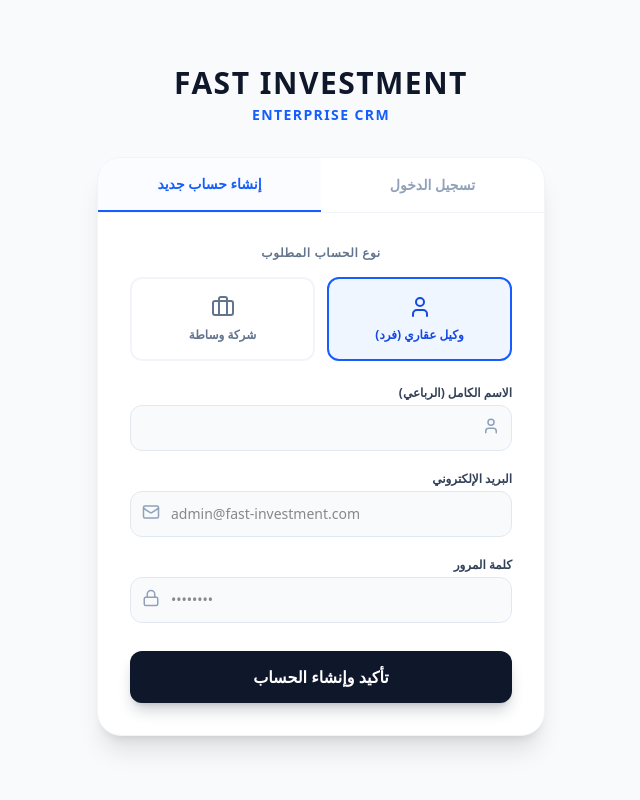
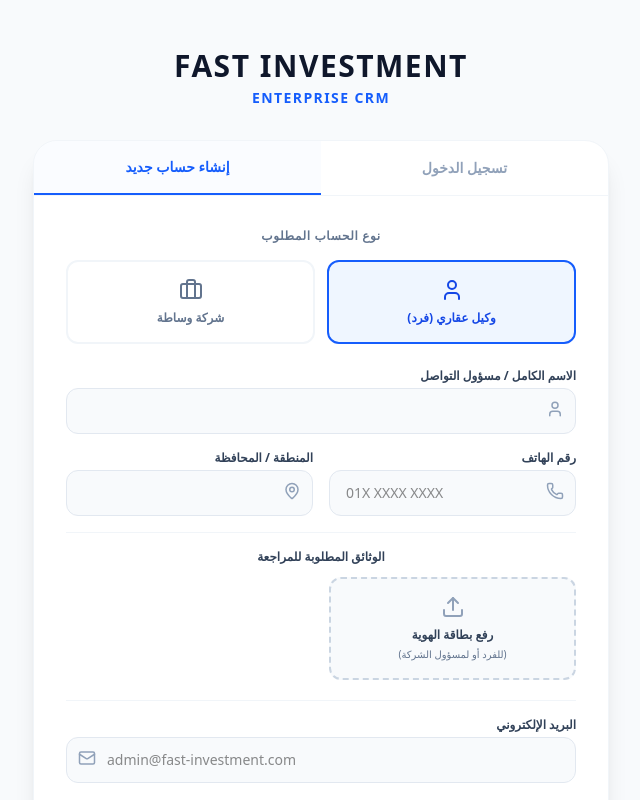
Before and after one commit to ehabalqadi001-lang/Real-estate-CRM-Manager-, a Next.js app: page /login in a window 1280 px wide. Both pictures are taken after a click on the button "إنشاء حساب جديد". Shown: the top 800 px of the page, without its empty margins (319-959 px from the left). Built offline with nearby package versions, Linux system fonts and the light colour scheme.

Commit message:
Feat: Update Registration Flow with Document Uploads and Extra Fields for Individuals/Companies

```diff
--- a/src/app/login/actions.ts
+++ b/src/app/login/actions.ts
@@ -15,16 +15,12 @@ export async function loginAction(formData: FormData) {
     { cookies: { getAll() { return cookieStore.getAll() } } }
   )
 
-  const { error } = await supabase.auth.signInWithPassword({
-    email,
-    password,
-  })
+  const { error } = await supabase.auth.signInWithPassword({ email, password })
 
   if (error) {
     return { success: false, message: 'فشل تسجيل الدخول', details: error.message }
   }
 
-  // التوجيه للوحة التحكم بعد النجاح
   redirect('/dashboard')
 }
 
@@ -32,8 +28,11 @@ export async function registerAction(formData: FormData) {
   const email = formData.get('email') as string
   const password = formData.get('password') as string
   const fullName = formData.get('fullName') as string
-  const accountType = formData.get('accountType') as string // 'individual' or 'company'
+  const accountType = formData.get('accountType') as string
   const companyName = formData.get('companyName') as string
+  const phone = formData.get('phone') as string
+  const region = formData.get('region') as string
+  const commercialRegNo = formData.get('commercialRegNo') as string
 
   const cookieStore = await cookies()
   const supabase = createServerClient(
@@ -42,7 +41,24 @@ export async function registerAction(formData: FormData) {
     { cookies: { getAll() { return cookieStore.getAll() } } }
   )
 
-  // تسجيل حساب جديد وحفظ البيانات الإضافية في الـ Metadata
+  // --- دالة مساعدة لرفع الملفات ---
+  async function uploadFile(fieldName: string, folder: string) {
+    const file = formData.get(fieldName) as File | null
+    if (file && file.size > 0) {
+      const fileExt = file.name.split('.').pop()
+      const filePath = `${folder}/${Date.now()}_${Math.random().toString(36).substring(7)}.${fileExt}`
+      const { data, error } = await supabase.storage.from('documents').upload(filePath, file)
+      if (data) return data.path
+      console.error('Upload error:', error)
+    }
+    return null
+  }
+
+  // رفع الملفات
+  const idDocumentUrl = await uploadFile('idDocument', 'ids')
+  const licenseDocumentUrl = accountType === 'company' ? await uploadFile('licenseDocument', 'licenses') : null
+
+  // إنشاء الحساب وحفظ كافة البيانات في الـ Metadata
   const { error } = await supabase.auth.signUp({
     email,
     password,
@@ -51,7 +67,13 @@ export async function registerAction(formData: FormData) {
         full_name: fullName,
         account_type: accountType,
         company_name: accountType === 'company' ? companyName : null,
-        role: accountType === 'company' ? 'company_admin' : 'agent', // منح دور مبدئي
+        role: accountType === 'company' ? 'company_admin' : 'agent',
+        status: 'pending',
+        phone,
+        region,
+        commercial_reg_no: commercialRegNo || null,
+        id_document_url: idDocumentUrl,
+        license_document_url: licenseDocumentUrl
       }
     }
   })
--- a/src/app/login/page.tsx
+++ b/src/app/login/page.tsx
@@ -2,14 +2,12 @@
 
 import { useState } from 'react'
 import { loginAction, registerAction } from './actions'
-import { AlertTriangle, Briefcase, User, Mail, Lock, Building } from 'lucide-react'
+import { AlertTriangle, Briefcase, User, Mail, Lock, Building, Phone, MapPin, Upload, FileText } from 'lucide-react'
 
 export default function LoginPage() {
   const [isLogin, setIsLogin] = useState(true)
-  const [accountType, setAccountType] = useState('individual') // individual | company
+  const [accountType, setAccountType] = useState('individual')
   const [loading, setLoading] = useState(false)
-
-  // حالة صائد الأخطاء
   const [errorState, setErrorState] = useState<{message: string, details: string} | null>(null)
 
   const handleSubmit = async (e: React.FormEvent<HTMLFormElement>) => {
@@ -27,7 +25,6 @@ export default function LoginPage() {
         result = await registerAction(formData)
       }
 
-      // إذا رجع بنتيجة (يعني هناك خطأ، لأن النجاح يقوم بعمل Redirect)
       if (result && !result.success) {
         setErrorState({ message: result.message, details: result.details })
       }
@@ -39,18 +36,16 @@ export default function LoginPage() {
   }
 
   return (
-    <div className="min-h-screen bg-slate-50 flex items-center justify-center p-4" dir="rtl">
-      <div className="max-w-md w-full">
+    <div className="min-h-screen bg-slate-50 flex items-center justify-center p-4 py-12" dir="rtl">
+      <div className="max-w-xl w-full">
 
-        {/* اللوجو */}
         <div className="text-center mb-8">
           <h1 className="text-3xl font-black text-slate-900 tracking-wider">FAST INVESTMENT</h1>
           <p className="text-sm font-bold text-blue-600 tracking-widest uppercase mt-1">Enterprise CRM</p>
         </div>
 
-        {/* صائد الأخطاء القياسي */}
         {errorState && (
-          <div className="mb-6 bg-white rounded-2xl border-2 border-red-50 p-6 text-center shadow-sm animate-in fade-in slide-in-from-top-4">
+          <div className="mb-6 bg-white rounded-2xl border-2 border-red-50 p-6 text-center shadow-sm animate-in fade-in">
             <div className="bg-red-50 w-12 h-12 rounded-full flex items-center justify-center mx-auto mb-3 text-red-500">
               <AlertTriangle size={24} />
             </div>
@@ -62,27 +57,13 @@ export default function LoginPage() {
         )}
 
         <div className="bg-white rounded-3xl shadow-xl border border-slate-100 overflow-hidden">
-          {/* أزرار التبديل (دخول / تسجيل) */}
           <div className="flex border-b border-slate-100">
-            <button
-              type="button"
-              onClick={() => { setIsLogin(true); setErrorState(null); }}
-              className={`flex-1 py-4 text-sm font-bold transition-colors ${isLogin ? 'text-blue-600 border-b-2 border-blue-600 bg-blue-50/30' : 'text-slate-400 hover:text-slate-600'}`}
-            >
-              تسجيل الدخول
-            </button>
-            <button
-              type="button"
-              onClick={() => { setIsLogin(false); setErrorState(null); }}
-              className={`flex-1 py-4 text-sm font-bold transition-colors ${!isLogin ? 'text-blue-600 border-b-2 border-blue-600 bg-blue-50/30' : 'text-slate-400 hover:text-slate-600'}`}
-            >
-              إنشاء حساب جديد
-            </button>
+            <button type="button" onClick={() => { setIsLogin(true); setErrorState(null); }} className={`flex-1 py-4 text-sm font-bold transition-colors ${isLogin ? 'text-blue-600 border-b-2 border-blue-600 bg-blue-50/30' : 'text-slate-400 hover:text-slate-600'}`}>تسجيل الدخول</button>
+            <button type="button" onClick={() => { setIsLogin(false); setErrorState(null); }} className={`flex-1 py-4 text-sm font-bold transition-colors ${!isLogin ? 'text-blue-600 border-b-2 border-blue-600 bg-blue-50/30' : 'text-slate-400 hover:text-slate-600'}`}>إنشاء حساب جديد</button>
           </div>
 
-          <form onSubmit={handleSubmit} className="p-8 space-y-5">
+          <form onSubmit={handleSubmit} className="p-8 space-y-5" encType="multipart/form-data">
 
-            {/* خيارات إنشاء الحساب (فقط في حالة التسجيل) */}
             {!isLogin && (
               <div className="space-y-4 mb-6 animate-in fade-in">
                 <label className="block text-xs font-bold text-slate-500 uppercase tracking-wider text-center">نوع الحساب المطلوب</label>
@@ -96,35 +77,86 @@ export default function LoginPage() {
                     <span className="text-xs font-bold">شركة وساطة</span>
                   </button>
                 </div>
-                {/* حقل إرسال نوع الحساب مع الفورم */}
                 <input type="hidden" name="accountType" value={accountType} />
               </div>
             )}
 
-            {/* الحقول الإضافية للتسجيل */}
+            {/* الحقول الإضافية للتسجيل (الاسم، الهاتف، المنطقة) */}
             {!isLogin && (
-              <div className="space-y-4 animate-in slide-in-from-bottom-2">
-                <div>
-                  <label className="block text-xs font-bold text-slate-700 mb-1">الاسم الكامل (الرباعي)</label>
+              <div className="grid grid-cols-1 md:grid-cols-2 gap-4 animate-in slide-in-from-bottom-2">
+                <div className="md:col-span-2">
+                  <label className="block text-xs font-bold text-slate-700 mb-1">الاسم الكامل / مسؤول التواصل</label>
                   <div className="relative">
                     <User className="absolute right-3 top-3 text-slate-400" size={18} />
                     <input name="fullName" required className="w-full pr-10 pl-4 py-3 border border-slate-200 rounded-xl focus:ring-2 focus:ring-blue-500 bg-slate-50 text-sm font-medium" />
                   </div>
                 </div>
 
+                <div>
+                  <label className="block text-xs font-bold text-slate-700 mb-1">رقم الهاتف</label>
+                  <div className="relative">
+                    <Phone className="absolute right-3 top-3 text-slate-400" size={18} />
+                    <input name="phone" required className="w-full pr-10 pl-4 py-3 border border-slate-200 rounded-xl focus:ring-2 focus:ring-blue-500 bg-slate-50 text-sm font-medium text-left" dir="ltr" placeholder="01X XXXX XXXX" />
+                  </div>
+                </div>
+
+                <div>
+                  <label className="block text-xs font-bold text-slate-700 mb-1">المنطقة / المحافظة</label>
+                  <div className="relative">
+                    <MapPin className="absolute right-3 top-3 text-slate-400" size={18} />
+                    <input name="region" required className="w-full pr-10 pl-4 py-3 border border-slate-200 rounded-xl focus:ring-2 focus:ring-blue-500 bg-slate-50 text-sm font-medium" />
+                  </div>
+                </div>
+
+                {/* حقول خاصة بالشركة فقط */}
                 {accountType === 'company' && (
-                  <div className="animate-in fade-in">
+                  <>
+                    <div>
                       <label className="block text-xs font-bold text-slate-700 mb-1">اسم الشركة (الرسمي)</label>
                       <div className="relative">
                         <Building className="absolute right-3 top-3 text-slate-400" size={18} />
                         <input name="companyName" required className="w-full pr-10 pl-4 py-3 border border-slate-200 rounded-xl focus:ring-2 focus:ring-blue-500 bg-slate-50 text-sm font-medium" />
                       </div>
                     </div>
+                    <div>
+                      <label className="block text-xs font-bold text-slate-700 mb-1">رقم السجل التجاري</label>
+                      <div className="relative">
+                        <FileText className="absolute right-3 top-3 text-slate-400" size={18} />
+                        <input name="commercialRegNo" required className="w-full pr-10 pl-4 py-3 border border-slate-200 rounded-xl focus:ring-2 focus:ring-blue-500 bg-slate-50 text-sm font-medium text-left" dir="ltr" />
+                      </div>
+                    </div>
+                  </>
                 )}
+
+                {/* قسم رفع المستندات (مطلوب للجميع) */}
+                <div className="md:col-span-2 pt-4 border-t border-slate-100">
+                  <label className="block text-xs font-bold text-slate-700 mb-3 uppercase text-center">الوثائق المطلوبة للمراجعة</label>
+                  <div className="grid grid-cols-1 md:grid-cols-2 gap-4">
+
+                    {/* بطاقة الهوية (للفرد وللشركة) */}
+                    <div className="relative border-2 border-dashed border-slate-300 rounded-xl p-4 text-center hover:border-blue-500 transition-colors bg-slate-50">
+                      <input type="file" name="idDocument" accept="image/*,.pdf" required className="absolute inset-0 w-full h-full opacity-0 cursor-pointer" />
+                      <Upload className="mx-auto text-slate-400 mb-2" size={24} />
+                      <p className="text-xs font-bold text-slate-700">رفع بطاقة الهوية</p>
+                      <p className="text-[10px] text-slate-500 mt-1">(للفرد أو لمسؤول الشركة)</p>
+                    </div>
+
+                    {/* السجل التجاري أو البطاقة الضريبية (للشركة فقط) */}
+                    {accountType === 'company' && (
+                      <div className="relative border-2 border-dashed border-slate-300 rounded-xl p-4 text-center hover:border-blue-500 transition-colors bg-slate-50">
+                        <input type="file" name="licenseDocument" accept="image/*,.pdf" required className="absolute inset-0 w-full h-full opacity-0 cursor-pointer" />
+                        <FileText className="mx-auto text-slate-400 mb-2" size={24} />
+                        <p className="text-xs font-bold text-slate-700">رفع السجل التجاري</p>
+                        <p className="text-[10px] text-slate-500 mt-1">(أو رخصة المزاولة)</p>
+                      </div>
+                    )}
+                  </div>
+                </div>
               </div>
             )}
 
-            {/* الحقول الأساسية (إيميل وباسورد) - تظهر دائماً */}
+            {/* الحقول الأساسية (تظهر دائماً) */}
+            <div className="pt-4 border-t border-slate-100 space-y-4">
               <div>
                 <label className="block text-xs font-bold text-slate-700 mb-1">البريد الإلكتروني</label>
                 <div className="relative">
@@ -140,12 +172,12 @@ export default function LoginPage() {
                   <input name="password" type="password" required className="w-full pl-10 pr-4 py-3 border border-slate-200 rounded-xl focus:ring-2 focus:ring-blue-500 bg-slate-50 text-sm font-medium text-left" dir="ltr" placeholder="••••••••" />
                 </div>
               </div>
+            </div>
 
-            <button type="submit" disabled={loading} className="w-full bg-slate-900 hover:bg-slate-800 text-white py-3.5 rounded-xl font-bold transition-all shadow-lg shadow-slate-900/20 disabled:bg-slate-400 mt-2">
-              {loading ? 'جاري المعالجة...' : (isLogin ? 'تسجيل الدخول' : 'تأكيد وإنشاء الحساب')}
+            <button type="submit" disabled={loading} className="w-full bg-slate-900 hover:bg-slate-800 text-white py-3.5 rounded-xl font-bold transition-all shadow-lg shadow-slate-900/20 disabled:bg-slate-400 mt-4">
+              {loading ? 'جاري المعالجة والرفع...' : (isLogin ? 'تسجيل الدخول' : 'تأكيد وإنشاء الحساب')}
             </button>
           </form>
-
         </div>
       </div>
     </div>
--- /dev/null
+++ b/src/app/pending-approval/page.tsx
@@ -0,0 +1,27 @@
+import { Clock, ShieldAlert, LogOut } from 'lucide-react'
+
+export default function PendingPage() {
+  return (
+    <div className="min-h-screen bg-slate-50 flex items-center justify-center p-4 text-center" dir="rtl">
+      <div className="max-w-md w-full bg-white p-10 rounded-3xl shadow-xl border border-slate-100">
+        <div className="bg-amber-50 w-20 h-20 rounded-full flex items-center justify-center mx-auto mb-6 text-amber-500 animate-pulse">
+          <Clock size={40} />
+        </div>
+        <h1 className="text-2xl font-black text-slate-900 mb-4">طلبك قيد المراجعة</h1>
+        <p className="text-slate-500 text-sm leading-relaxed mb-8">
+          شكراً لتسجيلك في منصة FAST INVESTMENT.
+          يتم الآن مراجعة بياناتك ووثائقك من قبل فريق الإدارة. ستصلك رسالة تأكيد فور تفعيل حسابك.
+        </p>
+        <div className="flex flex-col gap-3">
+          <div className="p-4 bg-slate-50 rounded-2xl text-xs text-slate-400 border border-slate-100 flex items-center gap-2">
+            <ShieldAlert size={16} /> مدة المراجعة المتوقعة: 24-48 ساعة عمل.
+          </div>
+          {/* زر تسجيل الخروج للعودة لاحقاً */}
+          <button className="mt-4 text-red-500 font-bold text-sm flex items-center justify-center gap-2">
+            <LogOut size={16} /> تسجيل الخروج
+          </button>
+        </div>
+      </div>
+    </div>
+  )
+}
--- a/src/middleware.ts
+++ b/src/middleware.ts
@@ -4,14 +4,14 @@ import { NextResponse, type NextRequest } from 'next/server'
 export async function middleware(request: NextRequest) {
   const pathname = request.nextUrl.pathname
 
-  // --- الطبقة الأولى: منطق الـ Proxy (الموجود سابقاً) ---
-  // إذا كان الطلب يتوافق مع مسارات الـ Proxy، قم بتنفيذه أولاً
+  // --- 1. طبقة الـ Proxy (الأولوية القصوى) ---
+  // إذا كان الطلب موجهاً لـ Proxy أو API خارجي، يتم تمريره فوراً دون فحص الصلاحيات
   if (pathname.startsWith('/api/proxy')) {
-    // ضع هنا منطق الـ Proxy الخاص بك (مثل التوجيه لـ Server خارجي)
-    // return NextResponse.rewrite(new URL('...', request.url))
+    // يمكنك هنا إضافة أي منطق خاص بـ rewrite إذا كنت تستخدم خادماً خارجياً
+    return NextResponse.next()
   }
 
-  // --- الطبقة الثانية: منطق Supabase والـ RBAC ---
+  // --- 2. تهيئة استجابة Supabase وتحديث الجلسة ---
   let supabaseResponse = NextResponse.next({
     request,
   })
@@ -35,32 +35,49 @@ export async function middleware(request: NextRequest) {
     }
   )
 
-  // جلب بيانات المستخدم وتأمين الصلاحيات
+  // تجديد الجلسة (Session Refresh)
   const { data: { user } } = await supabase.auth.getUser()
 
-  // 1. حماية مسارات الداشبورد
+  // --- 3. حماية مسارات الداشبورد (Authentication) ---
+  // إذا لم يسجل الدخول وحاول دخول أي صفحة إدارية، يتم طرده لصفحة الدخول
   if (!user && pathname.startsWith('/dashboard')) {
     return NextResponse.redirect(new URL('/login', request.url))
   }
 
   if (user) {
+    // جلب بيانات الحساب (الحالة والدور) من جدول Profiles
     const { data: profile } = await supabase
       .from('profiles')
-      .select('role')
+      .select('role, status')
       .eq('id', user.id)
       .single()
 
+    const status = profile?.status
     const role = profile?.role
 
-    // 2. حماية مسار الـ Admin (صلاحية Super Admin فقط)
+    // --- 4. حماية "منطقة الانتظار" (Approval System) ---
+    // إذا كان الحساب "قيد الانتظار" (Pending)، يمنع من دخول الداشبورد ويُوجه لصفحة التنبيه
+    if (status === 'pending' && pathname.startsWith('/dashboard')) {
+      return NextResponse.redirect(new URL('/pending-approval', request.url))
+    }
+
+    // إذا كان الحساب "مرفوض" (Rejected)، يتم توجيهه لصفحة الدخول مع رسالة خطأ
+    if (status === 'rejected' && pathname.startsWith('/dashboard')) {
+      return NextResponse.redirect(new URL('/login?error=account_rejected', request.url))
+    }
+
+    // --- 5. نظام الصلاحيات (RBAC Layer) ---
+    // حماية لوحة تحكم المنصة العليا (Super Admin فقط)
     if (pathname.startsWith('/admin') && role !== 'super_admin') {
       return NextResponse.redirect(new URL('/dashboard', request.url))
     }
 
-    // 3. حماية الإعدادات وإدارة الفريق (للمديرين فقط)
+    // حماية الصفحات الإدارية للشركات (الإعدادات وإدارة الفريق)
+    // لا يدخلها إلا (Super Admin, Company Admin, Branch Manager)
+    const adminRoles = ['super_admin', 'company_admin', 'branch_manager']
     if (
       (pathname.startsWith('/dashboard/settings') || pathname.startsWith('/dashboard/team')) &&
-      !['super_admin', 'company_admin', 'branch_manager'].includes(role as string)
+      !adminRoles.includes(role as string)
     ) {
       return NextResponse.redirect(new URL('/dashboard', request.url))
     }
@@ -69,6 +86,14 @@ export async function middleware(request: NextRequest) {
   return supabaseResponse
 }
 
+// تحديد المسارات التي يراقبها الـ Middleware
 export const config = {
-  matcher: ['/((?!_next/static|_next/image|favicon.ico|.*\\.(?:svg|png|jpg|jpeg|gif|webp)$).*)'],
+  matcher: [
+    /*
+     * مراقبة كافة المسارات ماعدا:
+     * 1. الملفات الثابتة (static files, images, favicon)
+     * 2. صفحات الـ Auth العامة (login, register)
+     */
+    '/((?!_next/static|_next/image|favicon.ico|login|register|.*\\.(?:svg|png|jpg|jpeg|gif|webp)$).*)',
+  ],
 }
```
Lines whose indentation alone changed are shown as unchanged.
